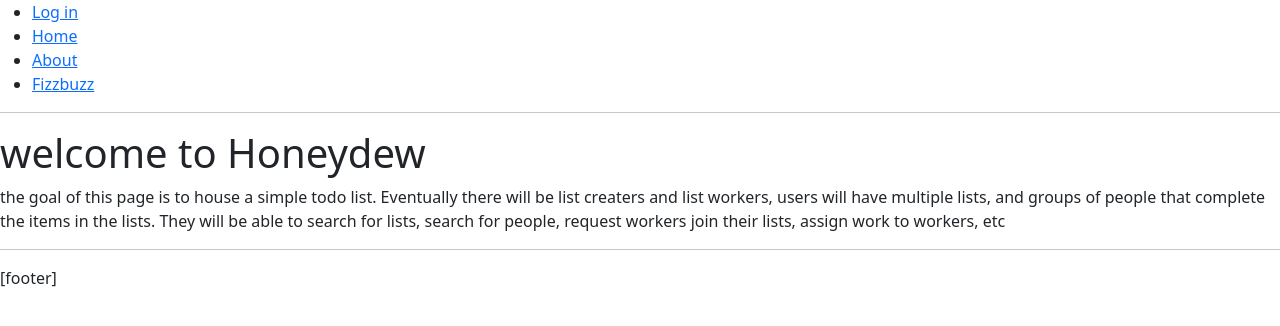
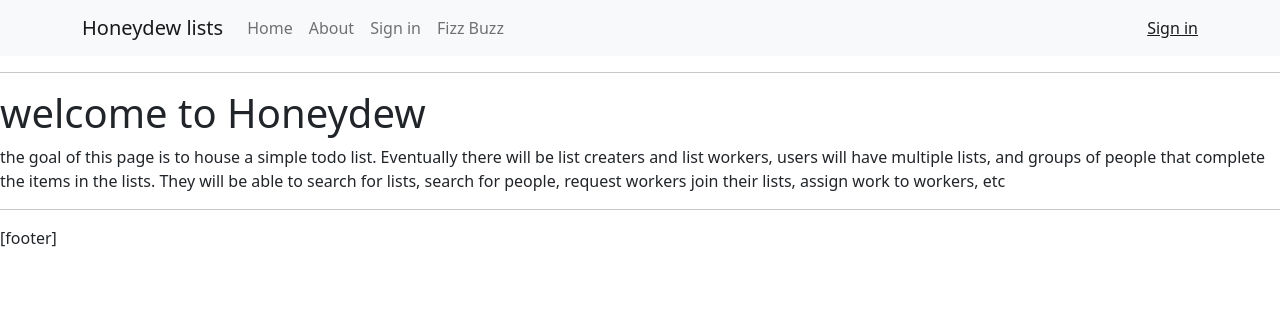
Before and after one commit to TheHoneyDew/honeydewspa, a React app: page / in a window 1280 px wide. Shown: the top 326 px of the page. Built offline with nearby package versions, Linux system fonts and the light colour scheme.

Commit message:
converted to using NavBar

```diff
--- a/src/components/app.tsx
+++ b/src/components/app.tsx
@@ -1,11 +1,51 @@
 import * as React from "react";
-import Navigation from './navigation'
+import {
+  BrowserRouter as Router,
+  Switch,
+  Route,
+  Link
+} from "react-router-dom";
+
+//import Navigation from './navigation'
+import NavigationBar from './navigationBar'
+
+import {About} from "../page/about"
+import { FizzBuzz } from "../page/fizzBuzz"
+import { Login } from "../page/login"
+import { Honeydew } from "../page/honeydew"
+
+const pageNotFound = () => (
+  <div>
+    404 Page not found. return <Link to="/">home</Link>
+  </div>
+)
 
 export const App = () => (
   <div>
-    <Navigation />
+    <Router>
+      <div id="router-container">
+        {/* <Navigation/> */}
+        <NavigationBar userName=""/>
+        <hr/>
+        <Switch>
+          <Route path="/login">
+            <Login/>
+          </Route>
+          <Route path="/about">
+            <About />
+          </Route>
+          <Route path="/fizzbuzz">
+            <FizzBuzz />
+          </Route>
+          <Route exact={true} path="/">
+            <Honeydew />
+          </Route>
+          <Route component={pageNotFound}/>
+        </Switch>
+      </div>
+    </Router>
+    <hr/>
     <div>
-      <hr/>
       [footer]
     </div>
   </div>
--- a/src/components/navigation.tsx
+++ b/src/components/navigation.tsx
@@ -1,19 +1,8 @@
 import * as React from "react";
-import {
-  BrowserRouter as Router,
-  Switch,
-  Route,
-  Link
-} from "react-router-dom";
-import {About} from "../page/about"
-import { FizzBuzz } from "../page/fizzBuzz"
-import { Login } from "../page/login"
-import { Honeydew } from "../page/honeydew"
+import {  Link } from "react-router-dom";
 
 const Navigation = () => {
   return (
-    <Router>
-      <div>
     <nav>
       <ul>
         <li>
@@ -29,27 +18,7 @@ const Navigation = () => {
           <Link to="/fizzbuzz">Fizzbuzz</Link>
         </li>
       </ul>
-        <hr/>
     </nav>
-
-        {/* A <Switch> looks through its children <Route>s and
-            renders the first one that matches the current URL. */}
-        <Switch>
-          <Route path="/login">
-            <Login/>
-          </Route>
-          <Route path="/about">
-            <About />
-          </Route>
-          <Route path="/fizzbuzz">
-            <FizzBuzz />
-          </Route>
-          <Route path="/">
-            <Honeydew />
-          </Route>
-        </Switch>
-      </div>
-    </Router>
   );
 }
 
--- /dev/null
+++ b/src/components/navigationBar.tsx
@@ -0,0 +1,46 @@
+import * as React from "react";
+import { Container, Nav, Navbar } from "react-bootstrap";
+import { NavLink, Link } from "react-router-dom";
+
+export interface NavigationBarProps {
+    userName:string;
+}
+
+const NavigationBar = (props: NavigationBarProps) =>{
+
+    function SignInText(userName:string) {
+        if(userName === '') {
+            return <><Link to="/login">Sign in</Link></>
+        } else {
+            return <>Signed in as: <Link to="/login">{userName}</Link></>
+        }
+    }
+
+    return(
+        <Navbar bg="light" expand="lg">
+            <Container>
+                <Navbar.Brand href="/">Honeydew lists</Navbar.Brand>
+                <Navbar.Toggle/>
+                <Navbar.Collapse role="navigation" id="Honeydew-navigation-bar">
+                    <Nav className="me-auto">
+                        {/* <NavLink exact={true} to="/">home</NavLink>
+                        <NavLink to="/about">About</NavLink>
+                        <NavLink to="/login">Sign In</NavLink>
+                        <NavLink to="/fizzBuzz">FizzBuzz</NavLink> */}
+                        <Nav.Link href="/" >Home</Nav.Link>
+                        <Nav.Link href="/about" >About</Nav.Link>
+                        <Nav.Link href="/login" >Sign in</Nav.Link>
+                        <Nav.Link href="/fizzbuzz" >Fizz Buzz</Nav.Link>
+                    </Nav>
+                </Navbar.Collapse>
+                <Navbar.Collapse role="navigation" id="Honeydew-navigation-bar-signin" className="justify-content-end">
+                    <Navbar.Text>
+                        { SignInText(props.userName) }
+                    </Navbar.Text>
+                </Navbar.Collapse>
+            </Container>
+        </Navbar>
+    )
+}
+
+export default NavigationBar;
--- a/webpack.config.js
+++ b/webpack.config.js
@@ -9,6 +9,7 @@ module.exports = {
   output: {
     path: path.resolve(__dirname, "build"),
     filename: "bundle.js",
+    publicPath: '/'
   },
   resolve: {
     extensions: [".js", ".jsx", ".json", ".ts", ".tsx"],
@@ -31,6 +32,9 @@ module.exports = {
       },
     ],
   },
+  devServer: {
+    historyApiFallback: true,
+  },
   plugins: [
     new HtmlWebpackPlugin({
       template: path.resolve(__dirname, "src", "components", "index.html"),
```
Lines whose indentation alone changed are shown as unchanged.
